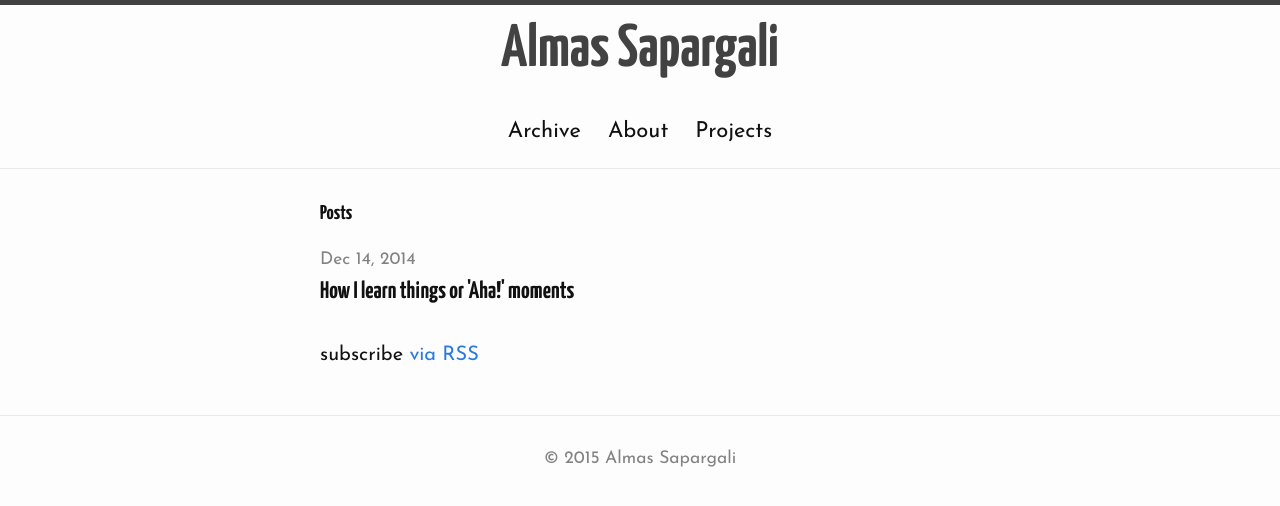
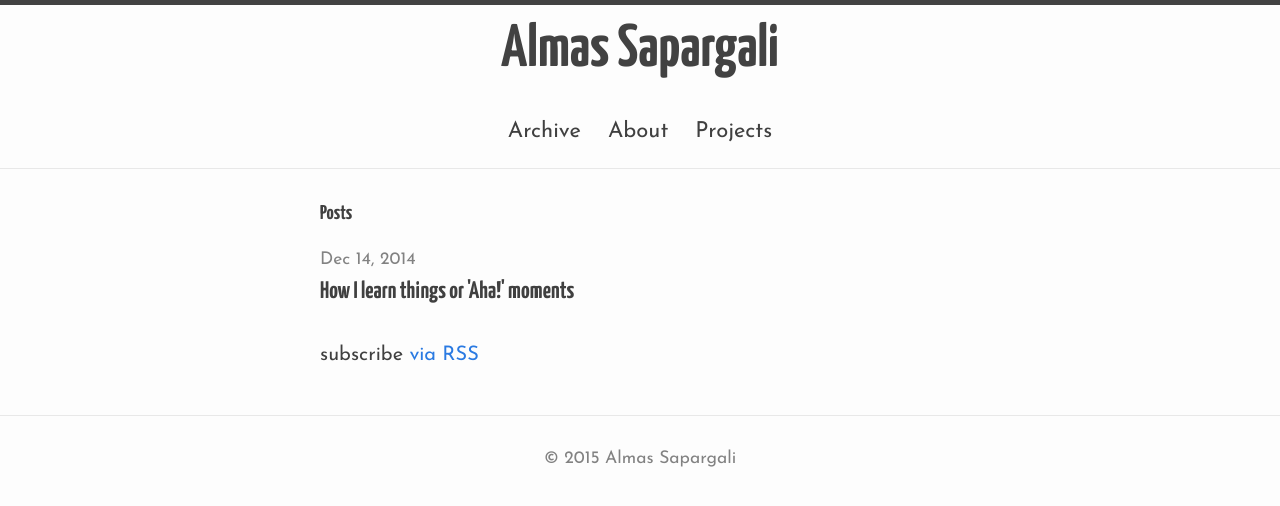
Before and after one commit to almassapargali/almassapargali.github.io, a Jekyll site: the page built from index.html, in a window 1280 px wide. Shown: the top 506 px of the page. Built offline with Jekyll 4.4.1, drawn with Linux system fonts in a browser that asks for light colours.

Commit message:
slight lighter text color

```diff
--- a/css/main.scss
+++ b/css/main.scss
@@ -16,7 +16,7 @@ $base-line-height: 1.5;
 
 $spacing-unit:     30px;
 
-$text-color:       #111;
+$text-color:       #404040;
 $background-color: #fdfdfd;
 $brand-color:      #2a7ae2;
 
```
